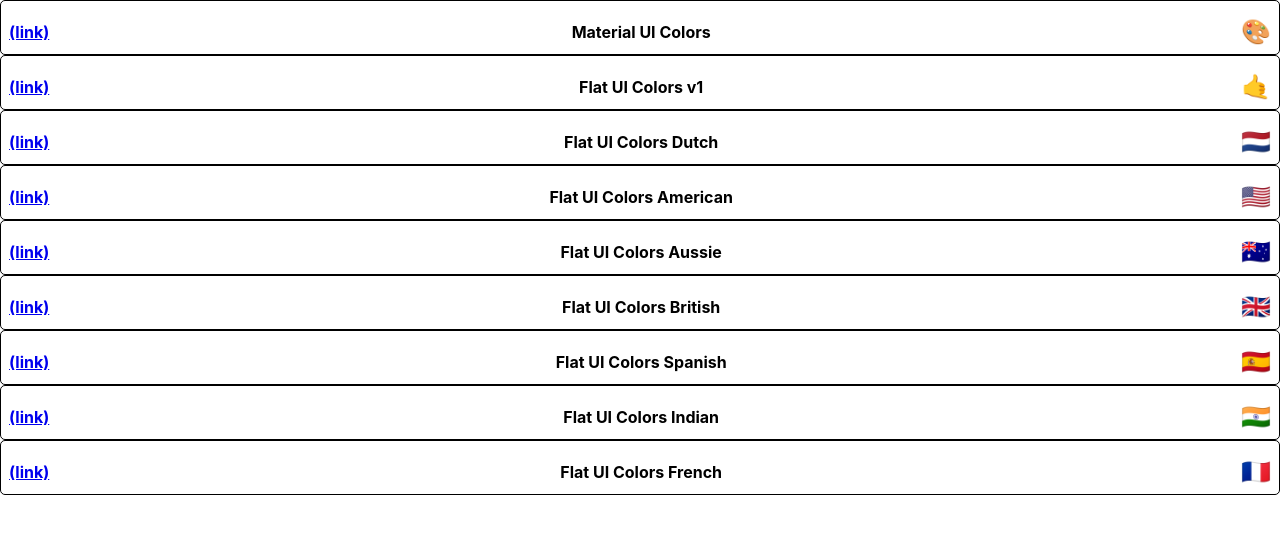
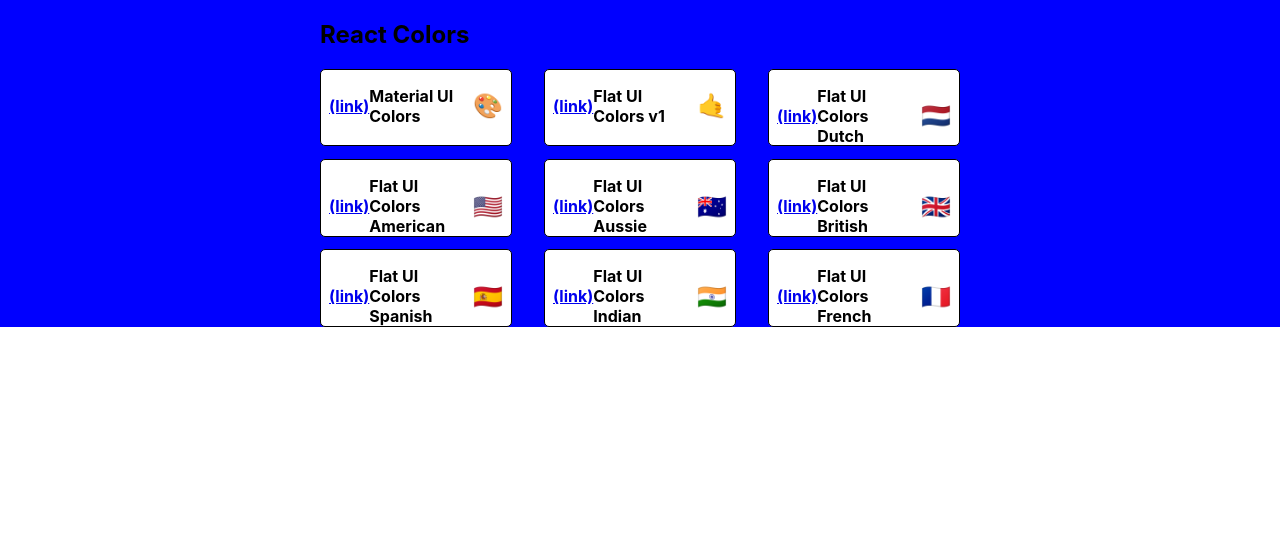
Before and after one commit to timwbodine/color-palette, a React (Create React App) app: page / in a window 1280 px wide. Shown: the top 534 px of the page. Built offline with nearby package versions, Linux system fonts and the light colour scheme.

Commit message:
add styles to PaletteList

```diff
--- a/src/PaletteList.js
+++ b/src/PaletteList.js
@@ -1,19 +1,57 @@
 import React, { Component } from 'react';
 import { Link } from "react-router-dom";
 import MiniPalette from './MiniPalette';
+import { withStyles } from "@material-ui/styles";
 
+const styles = {
+    root: {
+        backgroundColor: "blue",
+        height: "100%",
+        display: "flex",
+        alignItems: "flex-start",
+        justifyContent: "center"
+    },
+    container: {
+        width: "50%",
+        display: "flex",
+        alignItems: "flex-start",
+        flexDirection: "column",
+        flexWrap: "wrap"
+    },
+    nav: {
+
+        display: "flex",
+        width: "100%",
+        justifyContent: "space-between"
+    },
+    palettes: {
+        boxSizing: "border-box",
+        width: "100%",
+        display: "grid",
+        gridTemplateColumns: "repeat(3, 30%)",
+        gridGap: "5%"
+
+
+    }
+}
 class PaletteList extends Component {
     render() {
-    const { palettes } = this.props;
-    console.log(palettes);
+    const { palettes, classes } = this.props;
         return (
-            <div>
-                {palettes.map((p) => (
-                    <MiniPalette {...p}/>
-                ))}
+            <div className={classes.root}>
+                <div className={classes.container}>
+                    <nav className={classes.nav}>
+                        <h1>React Colors</h1>
+                    </nav>
+                    <div className={classes.palettes}>
+                        {palettes.map((p) => (
+                            <MiniPalette {...p}/>
+                        ))}
+                    </div>
+                </div>
             </div>
         )
     }
 }
 
-export default PaletteList;
+export default withStyles(styles)(PaletteList);
```
